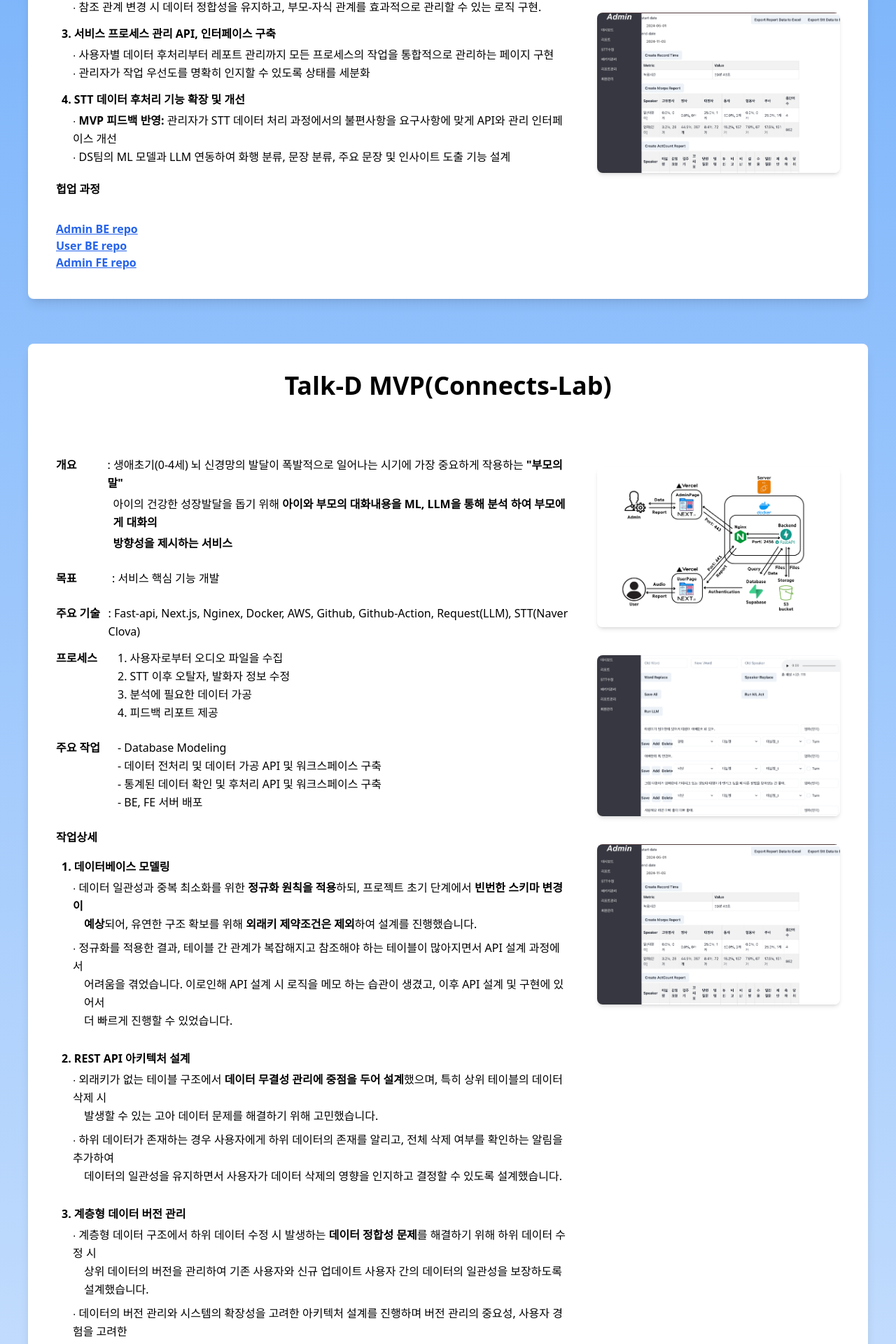
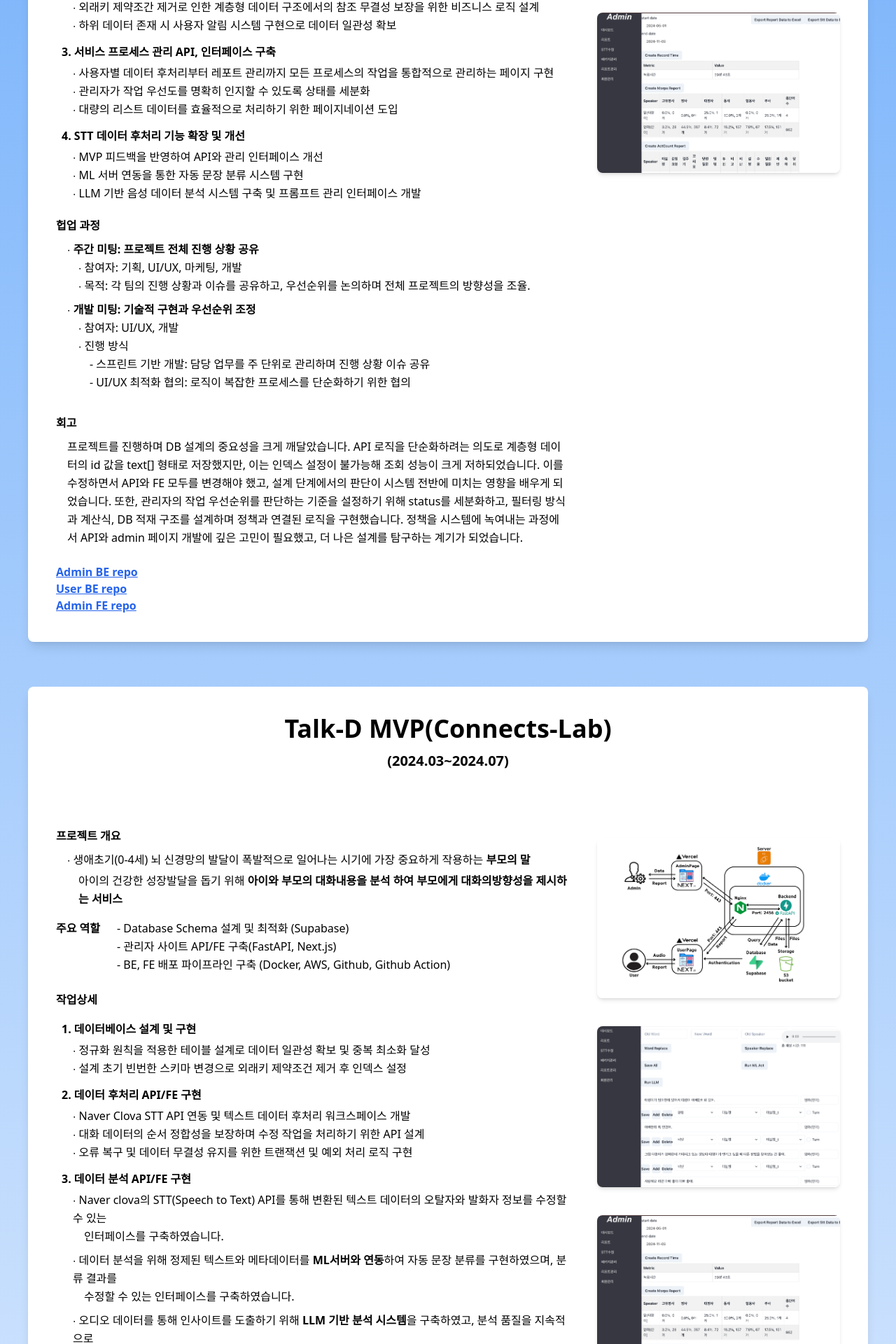
Before and after one commit to pyhilandjy/portfolio, a Next.js app: page / in a window 1280 px wide. Shown: the part 3267-5187 px from the top of the page at 70% size. Built offline with nearby package versions, Linux system fonts and the light colour scheme.

Commit message:
refactor: 수정

```diff
--- a/components/ClabMVP.tsx
+++ b/components/ClabMVP.tsx
@@ -4,150 +4,75 @@ import Image from "next/image";
 const ClabMVP: React.FC = () => {
   return (
     <div className="max-w-7xl mx-auto bg-white text-black p-10 rounded-lg shadow-lg">
-      <h2 className="text-4xl font-bold mb-20 text-center">
+      <h2 className="text-4xl font-bold text-center mb-3">
         Talk-D MVP(Connects-Lab)
       </h2>
+      <h2 className="text-xl font-bold mb-20 text-center">(2024.03~2024.07)</h2>
       <div className="grid grid-cols-1 md:grid-cols-3 gap-10">
         <div className="md:col-span-2">
           <ul className="list-disc list-inside mb-4 leading-relaxed">
-            <li className="flex items-start">
-              <span className="font-bold w-20 mb-3">개요</span>
-              <span className="block ml-0 mb-3">
-                : 생애초기(0-4세) 뇌 신경망의 발달이 폭발적으로 일어나는 시기에
+            <li className="flex flex-col items-start">
+              <span className="font-bold mb-2">프로젝트 개요</span>
+              <span className="block ml-4">
+                ∙ 생애초기(0-4세) 뇌 신경망의 발달이 폭발적으로 일어나는 시기에
                 가장 중요하게 작용하는{" "}
+                <strong className="font-bold">{"부모의 말"}</strong>
+              </span>
+              <span className="block ml-8 mt-1">
+                아이의 건강한 성장발달을 돕기 위해{" "}
                 <strong className="font-bold">
-                  {'"'}부모의 말{'"'}
+                  아이와 부모의 대화내용을 분석 하여 부모에게 대화의
                 </strong>
-                <span className="block ml-2 mt-1">
-                  아이의 건강한 성장발달을 돕기 위해{" "}
-                  <strong className="font-bold">
-                    아이와 부모의 대화내용을 ML, LLM을 통해 분석 하여 부모에게
-                    대화의
-                  </strong>
-                </span>
-                <span className="block mb-3 ml-2 mt-1">
-                  <strong className="font-bold">
-                    방향성을 제시하는 서비스
-                  </strong>
-                </span>
+                <strong className="font-bold">방향성을 제시하는 서비스</strong>
               </span>
+              <span className="block mb-3 ml-8 mt-1"></span>
             </li>
             <li className="flex items-start">
-              <span className="font-bold w-20 mb-3">목표</span>
-              <span className="block ml-0 mb-6">: 서비스 핵심 기능 개발</span>
-            </li>
-            <li className="flex items-start">
-              <span className="font-bold w-20 mb-6">주요 기술</span>
-              <span className="block ml-0 mb-3">
-                : Fast-api, Next.js, Nginex, Docker, AWS, Github, Github-Action,
-                Request(LLM), STT(Naver Clova)
-              </span>
-            </li>
-            <li className="flex items-start">
-              <span className="font-bold w-20 mb-3">프로세스</span>
-              <span className="block ml-2 mb-6">
-                1. 사용자로부터 오디오 파일을 수집
-                <br />
-                2. STT 이후 오탈자, 발화자 정보 수정
-                <br />
-                3. 분석에 필요한 데이터 가공
-                <br />
-                4. 피드백 리포트 제공
-              </span>
-            </li>
-            <li className="flex items-start">
-              <span className="font-bold w-20 mb-3">주요 작업</span>
-              <span className="block ml-2 mb-6">
-                - Database Modeling
-                <br />
-                - 데이터 전처리 및 데이터 가공 API 및 워크스페이스 구축
-                <br />
-                - 통계된 데이터 확인 및 후처리 API 및 워크스페이스 구축
-                <br />- BE, FE 서버 배포
+              <span className="font-bold mb-3">주요 역할</span>
+              <span className="block ml-6 mb-6">
+                - Database Schema 설계 및 최적화 (Supabase)
+                <br />- 관리자 사이트 API/FE 구축(FastAPI, Next.js)
+                <br />- BE, FE 배포 파이프라인 구축 (Docker, AWS, Github, Github
+                Action)
               </span>
             </li>
             <li className="flex flex-col items-start">
-              <span className="font-bold w-20 mb-4">작업상세</span>
+              <span className="font-bold mb-4">작업상세</span>
               <span className="block ml-2 mb-3">
                 <span className="block font-bold mb-1">
-                  1. 데이터베이스 모델링
+                  1. 데이터베이스 설계 및 구현
                 </span>
                 <span className="block ml-4">
-                  ∙ 데이터 일관성과 중복 최소화를 위한{" "}
-                  <strong className="font-bold">정규화 원칙을 적용</strong>
-                  하되, 프로젝트 초기 단계에서{" "}
-                  <strong className="font-bold">빈번한 스키마 변경이</strong>
-                </span>
-                <span className="block ml-8 mb-2">
-                  <strong className="font-bold">예상</strong>되어, 유연한 구조
-                  확보를 위해{" "}
-                  <strong className="font-bold">외래키 제약조건은 제외</strong>
-                  하여 설계를 진행했습니다.
+                  ∙ 정규화 원칙을 적용한 테이블 설계로 데이터 일관성 확보 및
+                  중복 최소화 달성
                 </span>
                 <span className="block ml-4">
-                  ∙ 정규화를 적용한 결과, 테이블 간 관계가 복잡해지고 참조해야
-                  하는 테이블이 많아지면서 API 설계 과정에서
-                </span>
-                <span className="block ml-8">
-                  어려움을 겪었습니다. 이로인해 API 설계 시 로직을 메모 하는
-                  습관이 생겼고, 이후 API 설계 및 구현에 있어서
-                </span>
-                <span className="block ml-8 mb-4">
-                  더 빠르게 진행할 수 있었습니다.
+                  ∙ 설계 초기 빈번한 스키마 변경으로 외래키 제약조건 제거 후
+                  인덱스 설정
                 </span>
                 <span className="block ml-8"></span>
               </span>
               <span className="block ml-2 mb-3">
                 <span className="block font-bold mb-1">
-                  2. REST API 아키텍처 설계
+                  2. 데이터 후처리 API/FE 구현
                 </span>
                 <span className="block ml-4">
-                  ∙ 외래키가 없는 테이블 구조에서{" "}
-                  <strong className="font-bold">
-                    데이터 무결성 관리에 중점을 두어 설계
-                  </strong>
-                  했으며, 특히 상위 테이블의 데이터 삭제 시
-                </span>
-                <span className="block ml-8 mb-2">
-                  발생할 수 있는 고아 데이터 문제를 해결하기 위해 고민했습니다.
+                  ∙ Naver Clova STT API 연동 및 텍스트 데이터 후처리
+                  워크스페이스 개발
                 </span>
                 <span className="block ml-4">
-                  ∙ 하위 데이터가 존재하는 경우 사용자에게 하위 데이터의 존재를
-                  알리고, 전체 삭제 여부를 확인하는 알림을 추가하여
+                  ∙ 대화 데이터의 순서 정합성을 보장하며 수정 작업을 처리하기
+                  위한 API 설계
                 </span>
-                <span className="block ml-8 mb-4">
-                  데이터의 일관성을 유지하면서 사용자가 데이터 삭제의 영향을
-                  인지하고 결정할 수 있도록 설계했습니다.
+                <span className="block ml-4">
+                  ∙ 오류 복구 및 데이터 무결성 유지를 위한 트랜잭션 및 예외 처리
+                  로직 구현
                 </span>
                 <span className="block ml-8"></span>
               </span>
-              <span className="block ml-2 mb-3">
-                <span className="block font-bold mb-1">
-                  3. 계층형 데이터 버전 관리
-                </span>
-                <span className="block ml-4">
-                  ∙ 계층형 데이터 구조에서 하위 데이터 수정 시 발생하는{" "}
-                  <strong className="font-bold">데이터 정합성 문제</strong>를
-                  해결하기 위해 하위 데이터 수정 시
-                </span>
-                <span className="block ml-8">
-                  상위 데이터의 버전을 관리하여 기존 사용자와 신규 업데이트
-                  사용자 간의 데이터의 일관성을 보장하도록
-                </span>
-                <span className="block ml-8 mb-2">설계했습니다.</span>
-
-                <span className="block ml-4">
-                  ∙ 데이터의 버전 관리와 시스템의 확장성을 고려한 아키텍처
-                  설계를 진행하며 버전 관리의 중요성, 사용자 경험을 고려한
-                </span>
-                <span className="block ml-8 mb-4">
-                  설계의 필요성, 그리고 확장 가능한 아키텍처 설계를
-                  경험하였습니다.
-                </span>
-              </span>
               <span className="block ml-2 mb-5">
                 <span className="block font-bold mb-1">
-                  4. 데이터 후처리 및 분석
+                  3. 데이터 분석 API/FE 구현
                 </span>
                 <span className="block ml-4">
                   ∙ Naver clova의 STT(Speech to Text) API를 통해 변환된 텍스트
--- a/components/TalkD.tsx
+++ b/components/TalkD.tsx
@@ -42,9 +42,9 @@ const ClabMVP: React.FC = () => {
             <li className="flex flex-col items-start">
               <span className="font-bold mb-1">주요 역할</span>
               <span className="block ml-6 mb-6">
-                ∙ 데이터베이스 구조 확장 및 최적화 (Supabase)
-                <br />∙ 관리자 인터페이스 기능 확장 (FastAPI, Next.js)
-                <br />∙ 서비스 자동화 (Naver Clova STT, LLM)
+                ∙ Database Schema 확장 및 최적화 (Supabase)
+                <br />∙ 관리자 사이트 기능 확장 (FastAPI, Next.js)
+                <br />∙ 서비스 자동화 연동 (Naver Clova STT, LLM)
                 <br />∙ 배포 환경 유지 및 확장 (Docker, AWS, Github, Github
                 Action)
               </span>
@@ -73,8 +73,12 @@ const ClabMVP: React.FC = () => {
                   시스템 구축
                 </span>
                 <span className="block ml-4">
-                  ∙ 참조 관계 변경 시 데이터 정합성을 유지하고, 부모-자식 관계를
-                  효과적으로 관리할 수 있는 로직 구현.
+                  ∙ 외래키 제약조간 제거로 인한 계층형 데이터 구조에서의 참조
+                  무결성 보장을 위한 비즈니스 로직 설계
+                </span>
+                <span className="block ml-4">
+                  ∙ 하위 데이터 존재 시 사용자 알림 시스템 구현으로 데이터
+                  일관성 확보
                 </span>
                 <span className="block ml-8"></span>
               </span>
@@ -89,24 +93,71 @@ const ClabMVP: React.FC = () => {
                 <span className="block ml-4">
                   ∙ 관리자가 작업 우선도를 명확히 인지할 수 있도록 상태를 세분화
                 </span>
+                <span className="block ml-4">
+                  ∙ 대량의 리스트 데이터를 효율적으로 처리하기 위한 페이지네이션
+                  도입
+                </span>
               </span>
               <span className="block ml-2 mb-5">
                 <span className="block font-bold mb-1">
                   4. STT 데이터 후처리 기능 확장 및 개선
                 </span>
                 <span className="block ml-4">
-                  ∙ <strong className="font-bold">MVP 피드백 반영:</strong>{" "}
-                  관리자가 STT 데이터 처리 과정에서의 불편사항을 요구사항에 맞게
-                  API와 관리 인터페이스 개선
+                  ∙ MVP 피드백을 반영하여 API와 관리 인터페이스 개선
                 </span>
                 <span className="block ml-4">
-                  ∙ DS팀의 ML 모델과 LLM 연동하여 화행 분류, 문장 분류, 주요
-                  문장 및 인사이트 도출 기능 설계
+                  ∙ ML 서버 연동을 통한 자동 문장 분류 시스템 구현
+                </span>
+                <span className="block ml-4">
+                  ∙ LLM 기반 음성 데이터 분석 시스템 구축 및 프롬프트 관리
+                  인터페이스 개발
                 </span>
               </span>
             </li>
             <li className="flex flex-col items-start mb-6">
               <span className="font-bold w-20 mb-2">헙업 과정</span>
+              <span className="block ml-4">
+                ∙{" "}
+                <strong className="font-bold">
+                  주간 미팅: 프로젝트 전체 진행 상황 공유
+                </strong>
+              </span>
+              <span className="block ml-8 mb-2">
+                ∙ 참여자: 기획, UI/UX, 마케팅, 개발
+                <br />∙ 목적: 각 팀의 진행 상황과 이슈를 공유하고, 우선순위를
+                논의하며 전체 프로젝트의 방향성을 조율.
+              </span>
+              <span className="block ml-4">
+                ∙{" "}
+                <strong className="font-bold">
+                  개발 미팅: 기술적 구현과 우선순위 조정
+                </strong>
+              </span>
+              <span className="block ml-8">
+                ∙ 참여자: UI/UX, 개발
+                <br />∙ 진행 방식
+              </span>
+              <span className="block ml-12 mb-2">
+                - 스프린트 기반 개발: 담당 업무를 주 단위로 관리하며 진행 상황
+                이슈 공유
+                <br />- UI/UX 최적화 협의: 로직이 복잡한 프로세스를 단순화하기
+                위한 협의
+              </span>
+            </li>
+            <li className="flex flex-col items-start mb-6">
+              <span className="font-bold w-20 mb-2">회고</span>
+              <span className="block ml-4">
+                프로젝트를 진행하며 DB 설계의 중요성을 크게 깨달았습니다. API
+                로직을 단순화하려는 의도로 계층형 데이터의 id 값을 text[] 형태로
+                저장했지만, 이는 인덱스 설정이 불가능해 조회 성능이 크게
+                저하되었습니다. 이를 수정하면서 API와 FE 모두를 변경해야 했고,
+                설계 단계에서의 판단이 시스템 전반에 미치는 영향을 배우게
+                되었습니다. 또한, 관리자의 작업 우선순위를 판단하는 기준을
+                설정하기 위해 status를 세분화하고, 필터링 방식과 계산식, DB 적재
+                구조를 설계하며 정책과 연결된 로직을 구현했습니다. 정책을
+                시스템에 녹여내는 과정에서 API와 admin 페이지 개발에 깊은 고민이
+                필요했고, 더 나은 설계를 탐구하는 계기가 되었습니다.
+              </span>
             </li>
           </ul>
           <div>
```
